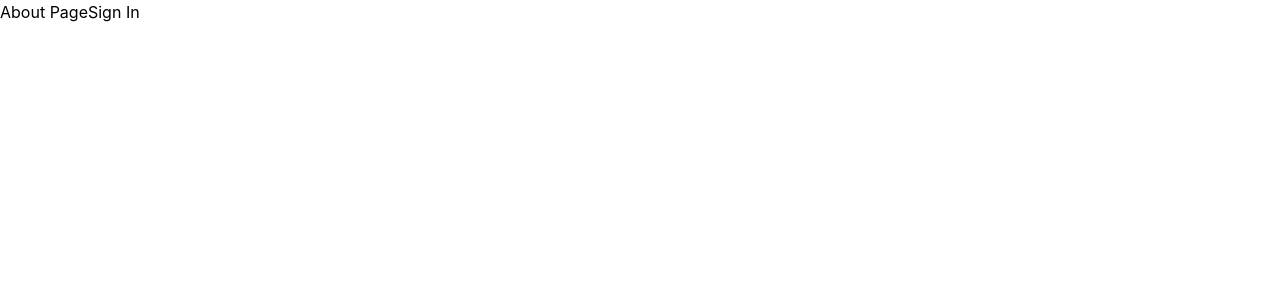
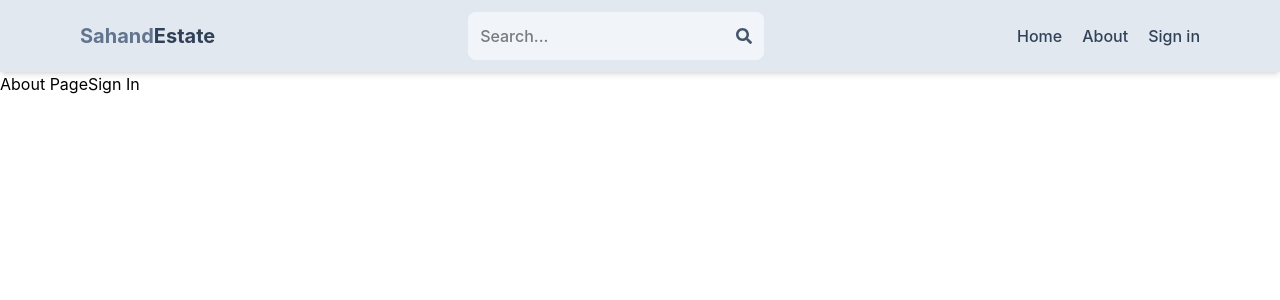
Before and after one commit to Mua-204/Sahand_Estate, a React (Vite) app in the folder client/: page /about in a window 1280 px wide. Shown: the top 300 px of the page. Built offline with nearby package versions, Linux system fonts and the light colour scheme.

Commit message:
created Header component

```diff
--- a/client/package.json
+++ b/client/package.json
@@ -13,6 +13,7 @@
     "@tailwindcss/vite": "^4.3.1",
     "react": "^19.2.7",
     "react-dom": "^19.2.7",
+    "react-icons": "^5.6.0",
     "react-router": "^7.18.0",
     "react-router-dom": "^7.18.0",
     "tailwindcss": "^4.3.1"
--- a/client/src/App.jsx
+++ b/client/src/App.jsx
@@ -6,6 +6,7 @@ import About from './Pages/About'
 import Profile from './Pages/Profile'
 import SignIn from './Pages/SignIn'
 import SignUp from './Pages/SignUp'
+import Header from './Components/Header'
 
 function App() {
   const [count, setCount] = useState(0)
@@ -13,12 +14,13 @@ function App() {
   return (
     <>
       <BrowserRouter>
+        <Header/>
         <Routes>
           <Route path="/" element={<Home />} />
           <Route path="/about" element={<About />} />
           <Route path="/profile" element={<Profile />} />
-          <Route path="/signin" element={<SignIn />} />
-          <Route path="/signup" element={<SignUp />} />
+          <Route path="/sign-in" element={<SignIn />} />
+          <Route path="/sign-up" element={<SignUp />} />
         </Routes>
       </BrowserRouter>
     </>
--- /dev/null
+++ b/client/src/Components/Header.jsx
@@ -0,0 +1,47 @@
+import React from "react";
+import { Link } from "react-router";
+import {FaSearch} from "react-icons/fa"
+
+const Header = () => {
+  return (
+    <>
+      <header className="bg-slate-200 shadow-md select-none">
+        <div className="flex max-w-6xl justify-between mx-auto items-center px-4 py-3">
+          <Link to='/'>
+            <h1 className="flex flex-wrap sm:text-xl font-bold">
+              <span className="text-slate-500">Sahand</span>
+              <span className="text-slate-700">Estate</span>
+            </h1>
+          </Link>
+          <form className="bg-slate-100 items-center rounded-lg p-3 flex">
+            <input
+              type="text"
+              placeholder="Search..."
+              className="focus:outline-none w-24 sm:w-64 bg-transparent font-medium"
+                      />
+            <FaSearch className="text-slate-600"/>
+          </form>
+          <ul className="flex gap-5 font-medium">
+            <Link to="/">
+              <li className="text-slate-700 hover:underline  hidden sm:inline decoration-2 decoration-slate-700">
+                Home
+              </li>
+            </Link>
+            <Link to="/about">
+              <li className="text-slate-700 hover:underline  hidden sm:inline decoration-2 decoration-slate-700">
+                About
+              </li>
+            </Link>
+            <Link to="/sign-in">
+              <li className="text-slate-700 hover:underline underline-offset-3 decoration-2 decoration-slate-700">
+                Sign in
+              </li>
+            </Link>
+          </ul>
+        </div>
+      </header>
+    </>
+  );
+};
+
+export default Header;
--- a/client/src/Pages/About.jsx
+++ b/client/src/Pages/About.jsx
@@ -5,7 +5,7 @@ const About = () => {
     <div>
           About Page
 
-          <Link to="/signin">Sign In</Link>
+          <Link to="/sign-in">Sign In</Link>
     </div>
   )
 }
--- a/client/src/Pages/SignIn.jsx
+++ b/client/src/Pages/SignIn.jsx
@@ -5,7 +5,7 @@ const SignIn = () => {
   return (
     <div>
       Sign In Page
-      <Link to="/signup">Sign Up</Link>
+      <Link to="/sign-up">Sign Up</Link>
     </div>
   )
 }
```
Also changed, not shown: 1 other file (tests, documents, lock files or other folders).
